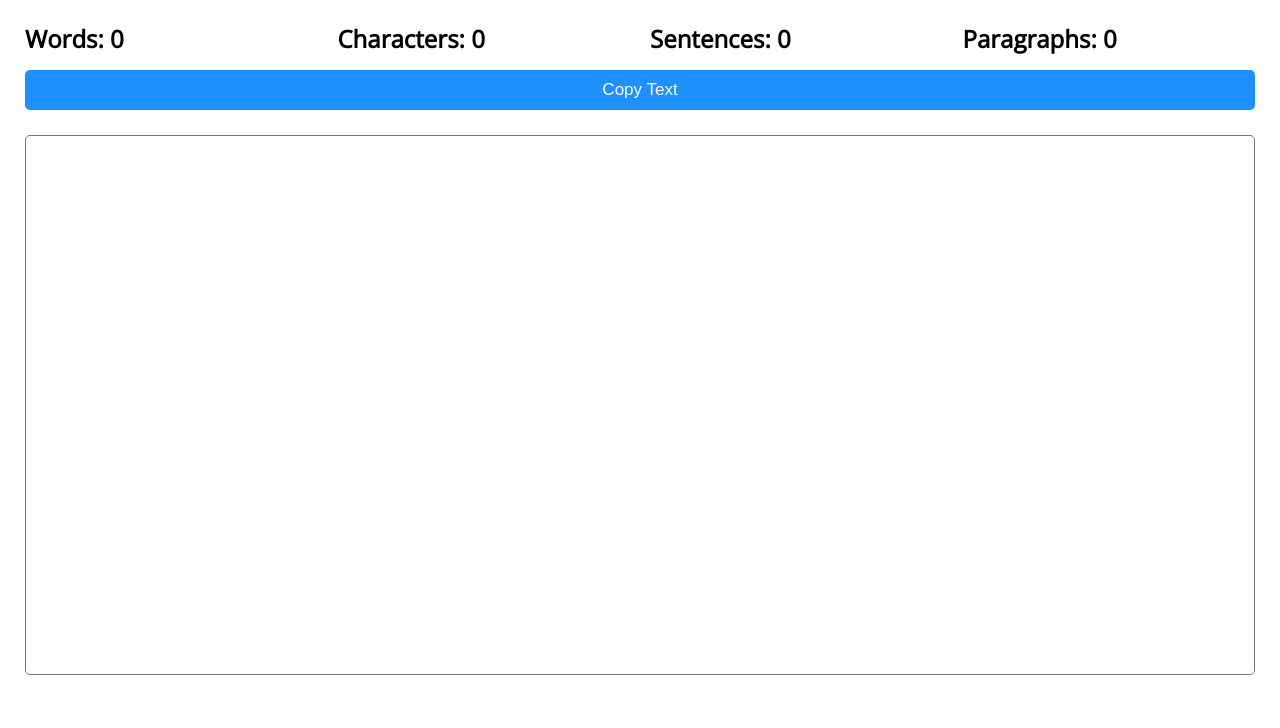
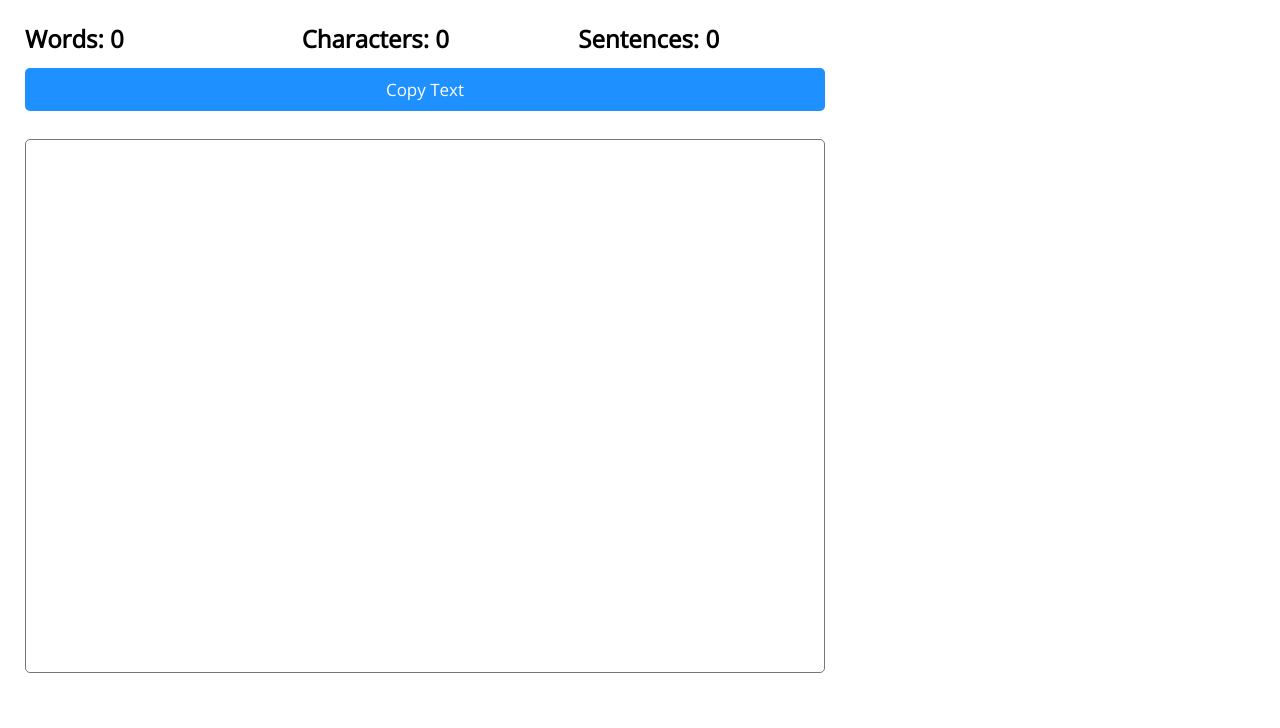
Before and after one commit to tarikjaber/tarikjaber.github.io, a plain HTML site: page wordCounter.html in a window 1280 px wide. Shown: the part 72-800 px from the top of the page. Drawn offline with nearby package versions, Linux system fonts and the light colour scheme.

Commit message:
Removed paragraphs

```diff
--- a/wordCounter.css
+++ b/wordCounter.css
@@ -6,7 +6,7 @@ textarea {
     flex: 100%;
     margin-top: 15px;
     resize: none;
-    padding: 5px 15px;
+    padding: 2px 15px;
     border-radius: 5px;
 }
 
@@ -19,14 +19,17 @@ h1 {
 }
 
 .counterBody {
+    font-family: 'Open Sans', sans-serif;
     padding: 5px 25px 25px 25px;
     display: inline-flex;
+    justify-content: space-between;
     align-items: center;
     height: 60px;
     flex-wrap: wrap;
     margin-top: 20px;
-    column-gap: 20px;
-    row-gap: 10px;
+    column-gap: 30px;
+    row-gap: 13px;
+    max-width: 800px;
 }
 
 body {
@@ -38,16 +41,16 @@ h2 {
     margin: 0;
 }
 
-.counterBody > h2 {
+.counterBody > *:not(textarea) {
     display: inline;
     font-family: 'Open Sans', sans-serif;
-    flex: 20%;
+    flex: 30%;
     white-space: nowrap;
+    flex-grow: 1;
 }
 
 button {
-    margin-top: 5px;
-    flex-grow: 1;
+    margin: 0;
     display: inline-block;
     cursor: pointer;
     padding: 10px 15px;
@@ -55,7 +58,6 @@ button {
     border-width: 0;
     background-color: dodgerblue;
     color: white;
-    flex: 67%;
     font-size: 17px;
     white-space: nowrap;
 }
--- a/wordCounter.html
+++ b/wordCounter.html
@@ -21,7 +21,6 @@
             <h2 id="wordCount">Words: 0</h2>
             <h2 id="charCount">Characters: 0</h2>
             <h2 id="sentenceCount">Sentences: 0</h2>
-            <h2 id="paragraphCount">Paragraphs: 0</h2>
             <button id="copy">Copy Text</button>
             <textarea id="text" cols="80" rows="22" wrap="hard"></textarea>
         </div>
--- a/wordCounter.js
+++ b/wordCounter.js
@@ -2,7 +2,6 @@ const textArea = document.getElementById('text')
 const wordCount = document.getElementById('wordCount')
 const charCount = document.getElementById('charCount')
 const sentenceCount = document.getElementById('sentenceCount')
-const paragraphCount = document.getElementById('paragraphCount')
 const copyBtn = document.getElementById('copy')
 const copiedText = document.getElementById('copied')
 
@@ -29,13 +28,6 @@ function updateCounts() {
     let numSentences = text.split('.').length - 1
 
     sentenceCount.innerHTML = `Sentences: ${numSentences}`
-
-    let paragraphs = text.split('\n')
-    const formattedParagraphs = paragraphs.filter((element) => {
-        return element !== ''
-    })
-
-    paragraphCount.innerHTML = `Paragraphs: ${formattedParagraphs.length}`
 }
 
 copyBtn.addEventListener('click', () => {
```
